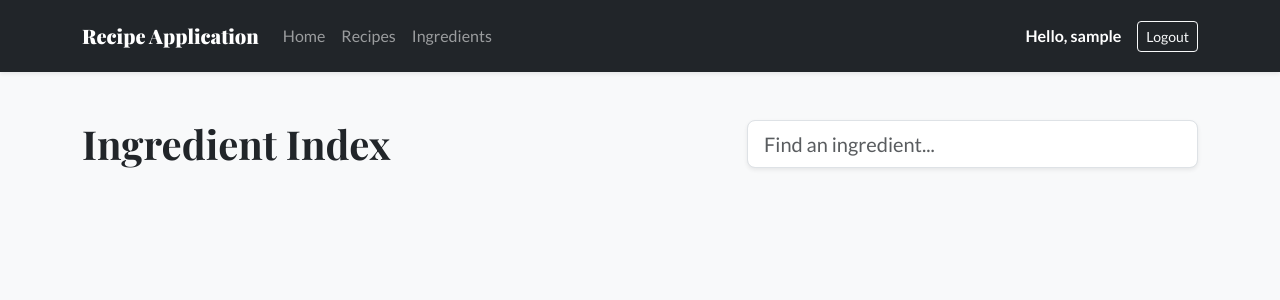
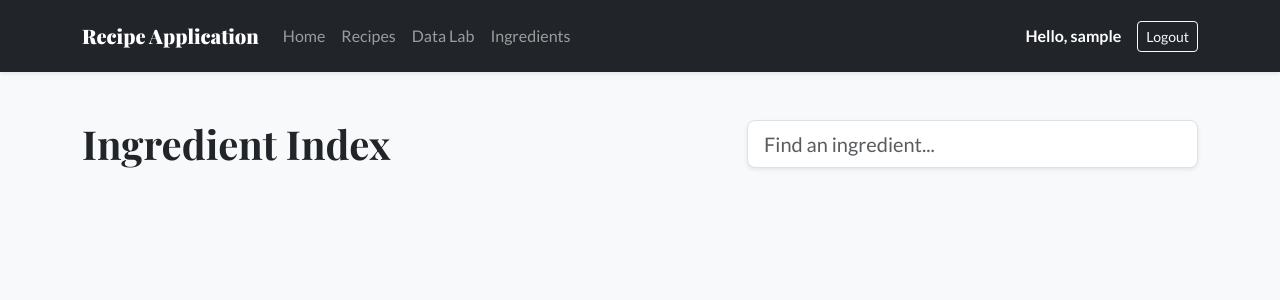
Before and after one commit to dkorotkov444/recipe-app, a Django app: page /ingredients/list/ in a window 1280 px wide. Shown: the top 300 px of the page. Run offline with Django 5.2, Linux system fonts and the light colour scheme; the visitor is signed in with stand-in values (Sample User, id 1); data that the repository does not hold is empty.

Commit message:
A2-E2.7 Included DataLab/Search page into navbar.

```diff
--- a/recipe-root/templates/base.html
+++ b/recipe-root/templates/base.html
@@ -28,6 +28,7 @@
                 <ul class="navbar-nav me-auto">
                     <li class="nav-item"><a class="nav-link" href="{% url 'home' %}">Home</a></li>
                     <li class="nav-item"><a class="nav-link" href="{% url 'recipes:recipes_list' %}">Recipes</a></li>
+                    <li class="nav-item"><a class="nav-link" href="{% url 'recipes:recipes_search' %}">Data Lab</a></li>
                     <li class="nav-item"><a class="nav-link" href="{% url 'ingredients:ingredients_index' %}">Ingredients</a></li>
                 </ul>
 
```
